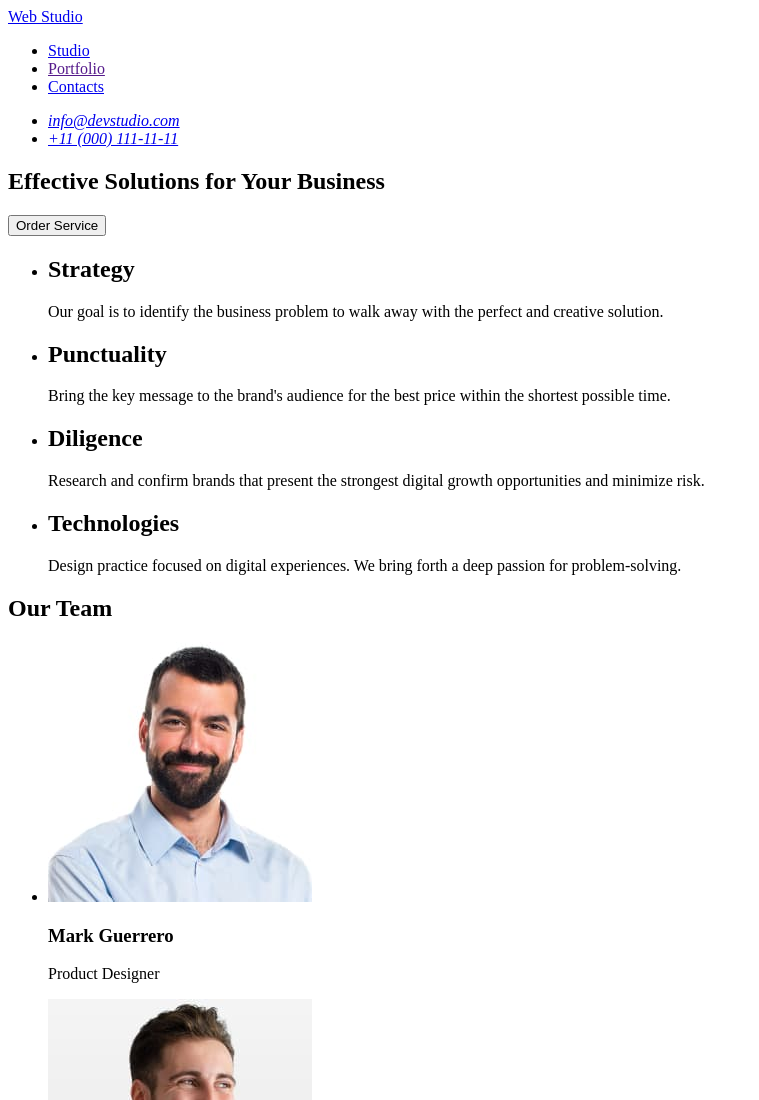
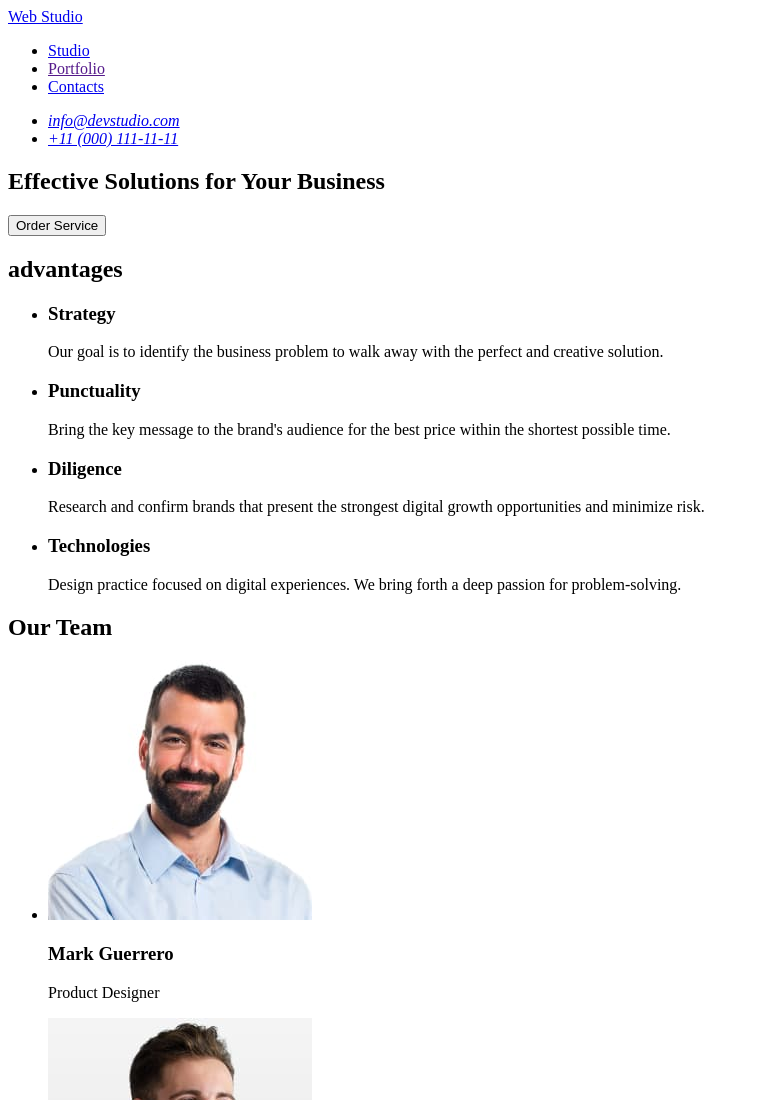
Before and after one commit to Panyaez4/goit-markup-hw-01, a plain HTML site: page index.html in a window 1280 px wide. Shown: the top 1100 px of the page, without its empty margins (0-759 px from the left). Drawn offline with Linux system fonts and the light colour scheme.

Commit message:
commit update

```diff
--- a/index.html
+++ b/index.html
@@ -31,30 +31,31 @@
         <button type="button">Order Service</button>
       </section>
       <section>
+        <h2>advantages</h2>
         <ul>
           <li>
-            <h2>Strategy</h2>
+            <h3>Strategy</h3>
             <p>
               Our goal is to identify the business problem to walk away with the
               perfect and creative solution.
             </p>
           </li>
           <li>
-            <h2>Punctuality</h2>
+            <h3>Punctuality</h3>
             <p>
               Bring the key message to the brand's audience for the best price
               within the shortest possible time.
             </p>
           </li>
           <li>
-            <h2>Diligence</h2>
+            <h3>Diligence</h3>
             <p>
               Research and confirm brands that present the strongest digital
               growth opportunities and minimize risk.
             </p>
           </li>
           <li>
-            <h2>Technologies</h2>
+            <h3>Technologies</h3>
             <p>
               Design practice focused on digital experiences. We bring forth a
               deep passion for problem-solving.
```
